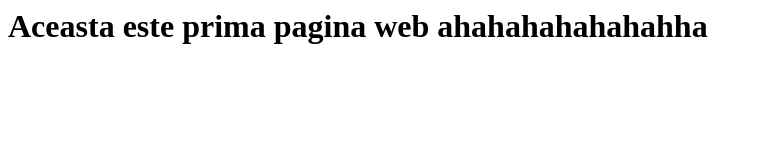
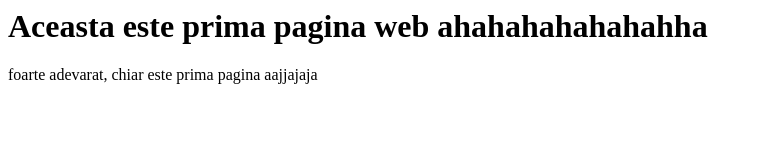
Before and after one commit to egroeg21/git_test, a plain HTML site: page index.html in a window 1280 px wide. Shown: the whole page, without its empty margins (0-763 px from the left). Drawn offline with Linux system fonts and the light colour scheme.

Commit message:
add index.html

```diff
--- a/index.html
+++ b/index.html
@@ -2,5 +2,7 @@
     <head>
         <h1>
             Aceasta este prima pagina web ahahahahahahahha        </h1>
+            foarte adevarat, chiar este prima pagina aajjajaja
+
     </head>
 </body>
```
